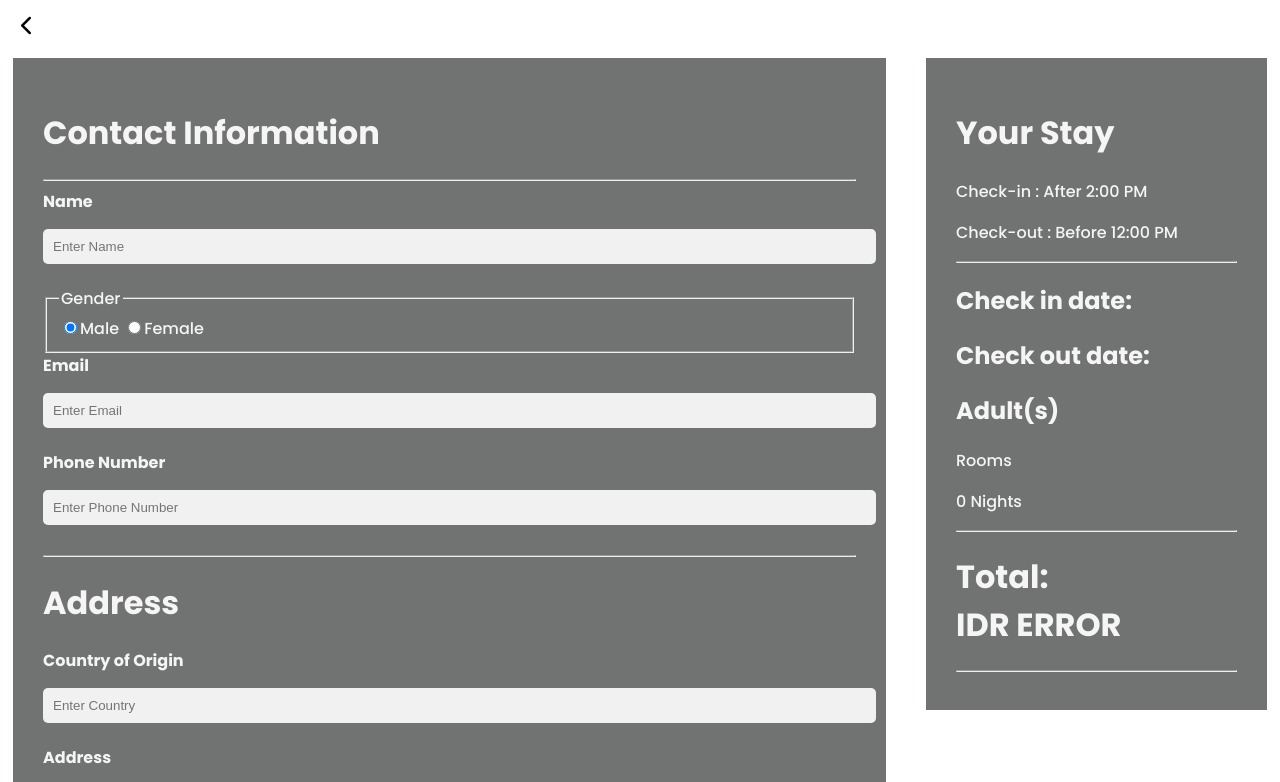
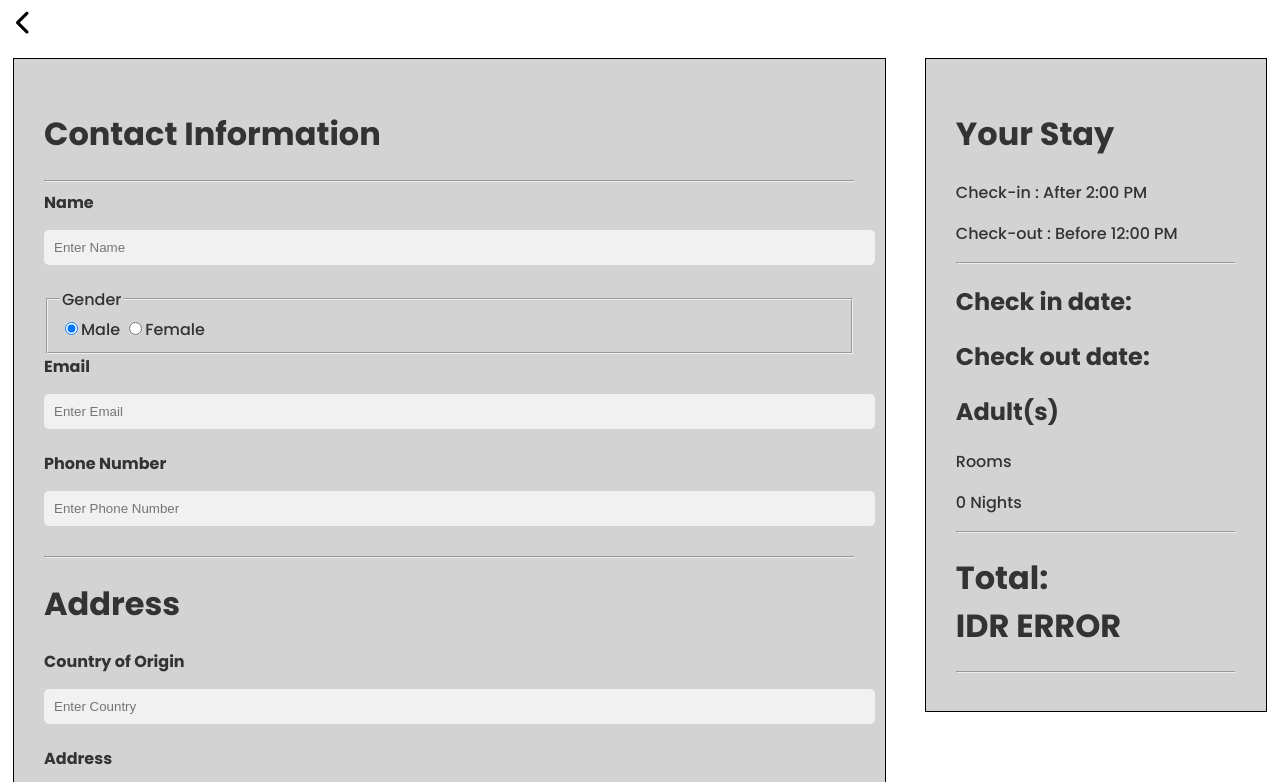
Before and after one commit to SamJS23/HCI-FInal-Project, a plain HTML site: page payment.html in a window 1280 px wide. Shown: the top 782 px of the page. Drawn offline with Linux system fonts and the light colour scheme.

Commit message:
changed bg and text color

```diff
--- a/payment.css
+++ b/payment.css
@@ -4,10 +4,10 @@ body{
 }
 .back{
     border: 0px;
-    top:15px;
-    left: 15px;
+    top:10px;
+    left: 10px;
     position: absolute;
-    font-size: 20px;
+    font-size: 25px;
     background-color: white;
 }
 .container {
@@ -15,10 +15,11 @@ body{
     margin: 5px;
     margin-top: 50px;
     padding: 30px;
-    color:whitesmoke;
+    color: #333;
+    border:1px solid black;
     backdrop-filter: blur(16px) saturate(180%);
-    background-color: rgba(11, 15, 13, 0.582);
     justify-content: center;
+    background-color: #D3D3D3;
     align-items: left ;
     position: left;
 
@@ -66,10 +67,11 @@ textarea {
     padding: 30px;
     width: 30%;
     margin: 5px;
-    color:whitesmoke;
+    color:#333;
     backdrop-filter: blur(16px) saturate(180%);
-    background-color: rgba(11, 15, 13, 0.582);
+    border: 1px solid black;
     justify-content: center;
+    background-color: #D3D3D3;
     align-items: left ;
     position: right;
     height: 30%;
```
